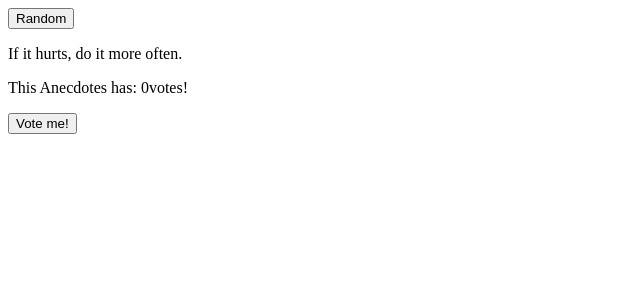
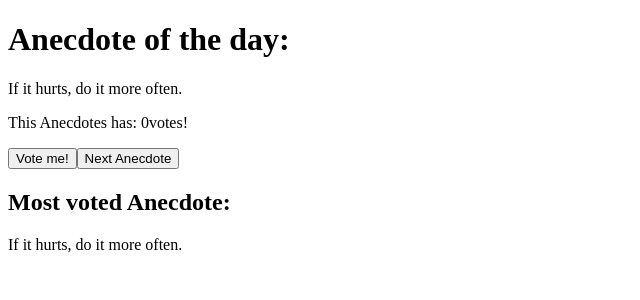
Before and after one commit to pasqualepalombo/FullStackOpenExercices, a React (Vite) app: page / in a window 1280 px wide. Shown: the top 300 px of the page, without its empty margins (0-640 px from the left). Built offline with nearby package versions, Linux system fonts and the light colour scheme.

Commit message:
Exercise 1.14 anecdotes step3

```diff
--- a/src/App.jsx
+++ b/src/App.jsx
@@ -1,5 +1,5 @@
 import { useState } from 'react'
-// exercise 1.13 anecdotes step2
+// exercise 1.14 anecdotes step3
 
 const App = () => {
   const anecdotes = [
@@ -27,12 +27,28 @@ const App = () => {
     setVoted(newVotes)
   }
 
+  const ReturnMaxValue = () => {
+    const maxValue = Math.max(...voted)
+    let value = 0
+    while (voted.length) {
+      if (voted[value]==maxValue) break
+      value += 1
+    }
+    return (
+      <p>{anecdotes[value]}</p>
+    )
+
+  }
+
   return (
     <div>
-      <button onClick={randomNumber}>Random</button>
+      <h1>Anecdote of the day:</h1>
       <p>{anecdotes[selected]}</p>
       <p>This Anecdotes has: {voted[selected]}votes!</p>
       <button onClick={voteMe}>Vote me!</button>
+      <button onClick={randomNumber}>Next Anecdote</button>
+      <h2>Most voted Anecdote:</h2>
+      <ReturnMaxValue />
     </div>
   )
 }
```
